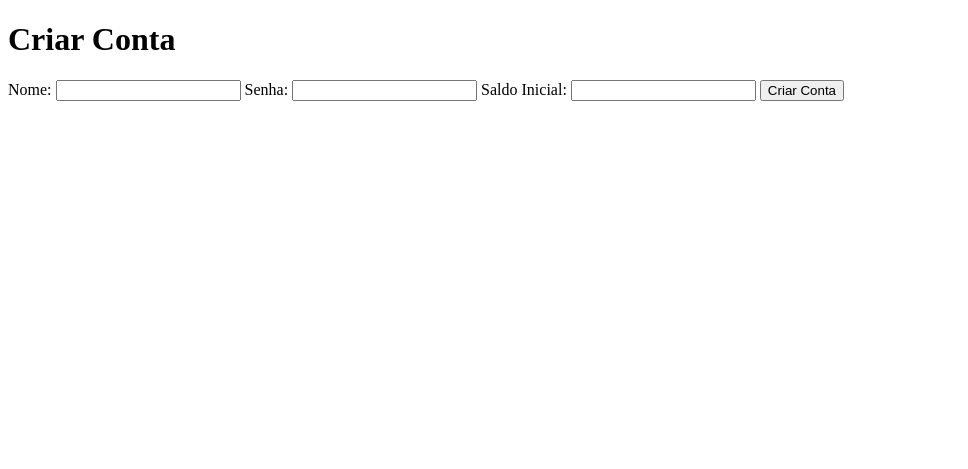
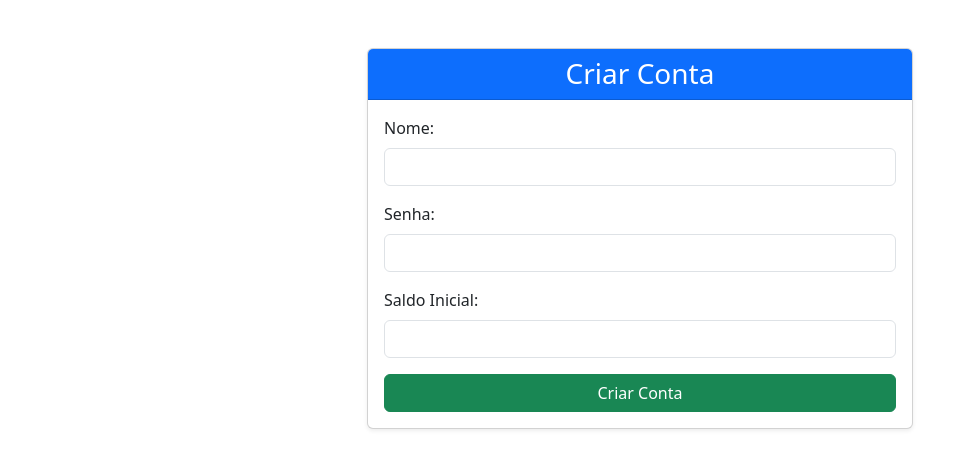
Before and after one commit to fabiograves/flaskcaixa, a Flask app: page /criar_conta in a window 1280 px wide. Shown: the top 469 px of the page, without its empty margins (0-968 px from the left). Run offline with Flask 3, Linux system fonts and the light colour scheme.

Commit message:
bootstrap layout

```diff
--- a/templates/base.html
+++ b/templates/base.html
@@ -1,12 +1,11 @@
 <!DOCTYPE html>
 <html>
 <head>
+    <link href="https://cdn.jsdelivr.net/npm/bootstrap@5.3.0-alpha3/dist/css/bootstrap.min.css" rel="stylesheet">
+
     <title>{% block title %}Minha Aplicação{% endblock %}</title>
 </head>
 <body>
-    <header>
-        <h1>Minha Aplicação</h1>
-    </header>
 
     <!-- Exibir mensagens flash -->
     {% with messages = get_flashed_messages(with_categories=true) %}
--- a/templates/criar_conta.html
+++ b/templates/criar_conta.html
@@ -1,18 +1,43 @@
+{% extends "base.html" %}
+
+{% block content %}
 <!DOCTYPE html>
 <html>
 <head>
     <title>Criar Conta</title>
 </head>
 <body>
-    <h1>Criar Conta</h1>
-    <form method="post">
-        <label for="nome">Nome:</label>
-        <input type="text" name="nome" id="nome" required>
-        <label for="senha">Senha:</label>
-        <input type="password" name="senha" id="senha" required>
-        <label for="saldo_inicial">Saldo Inicial:</label>
-        <input type="number" name="saldo_inicial" id="saldo_inicial" step="0.01" required>
-        <button type="submit">Criar Conta</button>
-    </form>
+    <div class="container mt-5">
+        <div class="row justify-content-center">
+            <div class="col-md-6">
+                <div class="card shadow-sm">
+                    <div class="card-header bg-primary text-white">
+                        <h3 class="text-center mb-0">Criar Conta</h3>
+                    </div>
+                    <div class="card-body">
+                        <form method="post">
+                            <div class="mb-3">
+                                <label for="nome" class="form-label">Nome:</label>
+                                <input type="text" name="nome" id="nome" class="form-control" required>
+                            </div>
+                            <div class="mb-3">
+                                <label for="senha" class="form-label">Senha:</label>
+                                <input type="password" name="senha" id="senha" class="form-control" required>
+                            </div>
+                            <div class="mb-3">
+                                <label for="saldo_inicial" class="form-label">Saldo Inicial:</label>
+                                <input type="number" name="saldo_inicial" id="saldo_inicial" class="form-control" step="0.01" required>
+                            </div>
+                            <button type="submit" class="btn btn-success w-100">Criar Conta</button>
+                        </form>
+                    </div>
+                </div>
+            </div>
+        </div>
+    </div>
+
+    <!-- Bootstrap JS (opcional, para componentes dinâmicos como modal) -->
+    <script src="https://cdn.jsdelivr.net/npm/bootstrap@5.3.0-alpha3/dist/js/bootstrap.bundle.min.js"></script>
 </body>
 </html>
+{% endblock %}
```
Also changed, not shown: templates/index.html (+18 -5 lines), banco_local.db.
